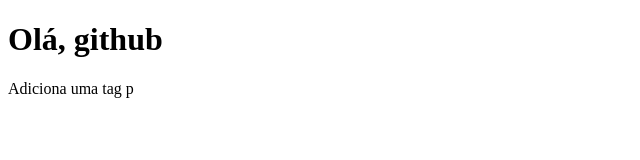
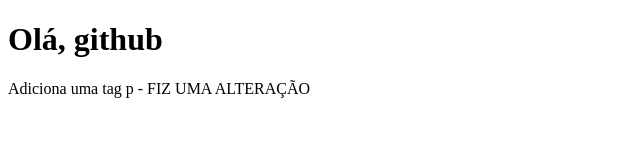
Before and after one commit to larissaagabrielle/ola-github, a plain HTML site: page index.html in a window 1280 px wide. Shown: the whole page, without its empty margins (0-640 px from the left). Drawn offline with Linux system fonts and the light colour scheme.

Commit message:
Alteração na tag p

```diff
--- a/index.html
+++ b/index.html
@@ -8,6 +8,6 @@
 </head>
 <body>
     <h1>Olá, github</h1>
-    <p>Adiciona uma tag p</p>
+    <p>Adiciona uma tag p - FIZ UMA ALTERAÇÃO</p>
 </body>
 </html>
```
